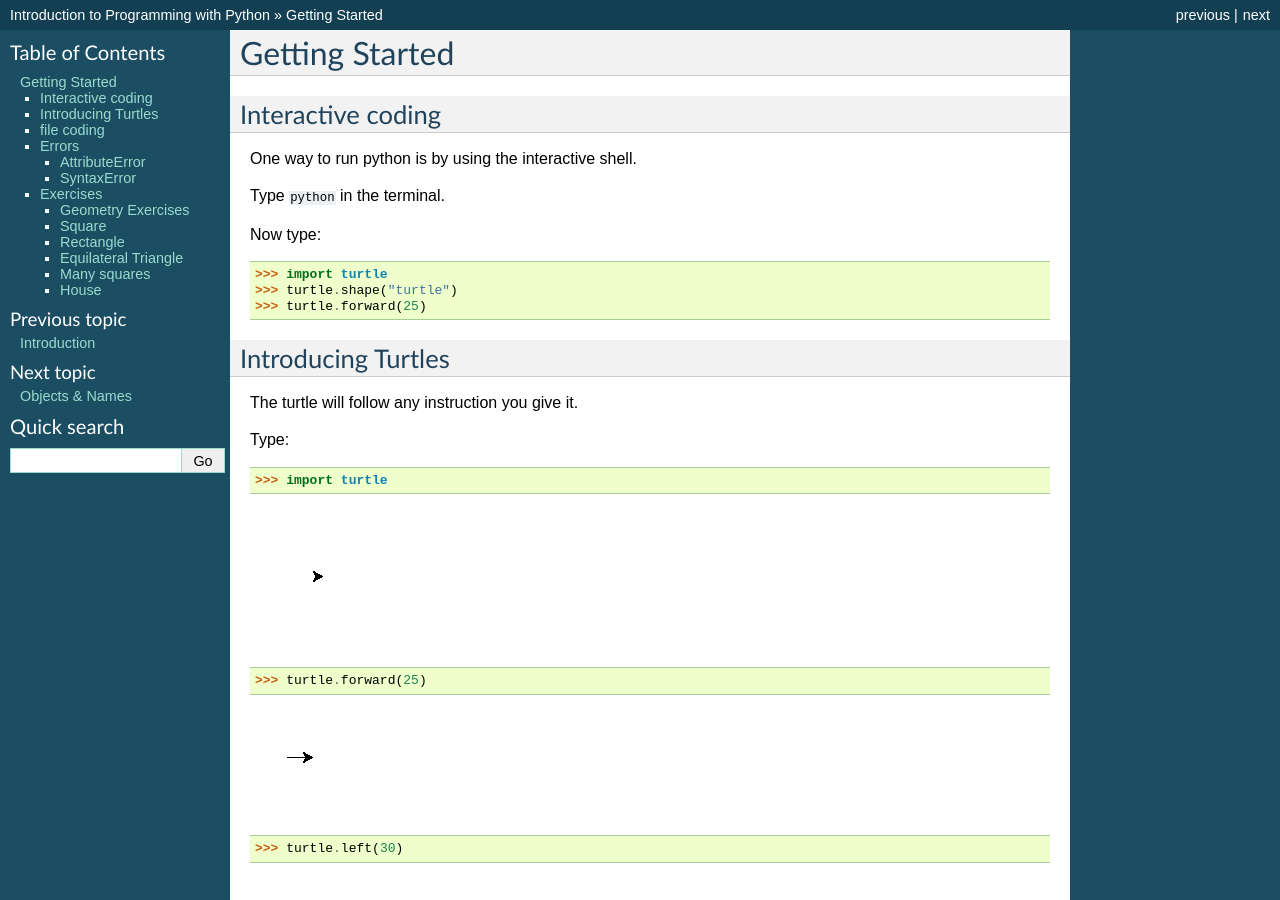
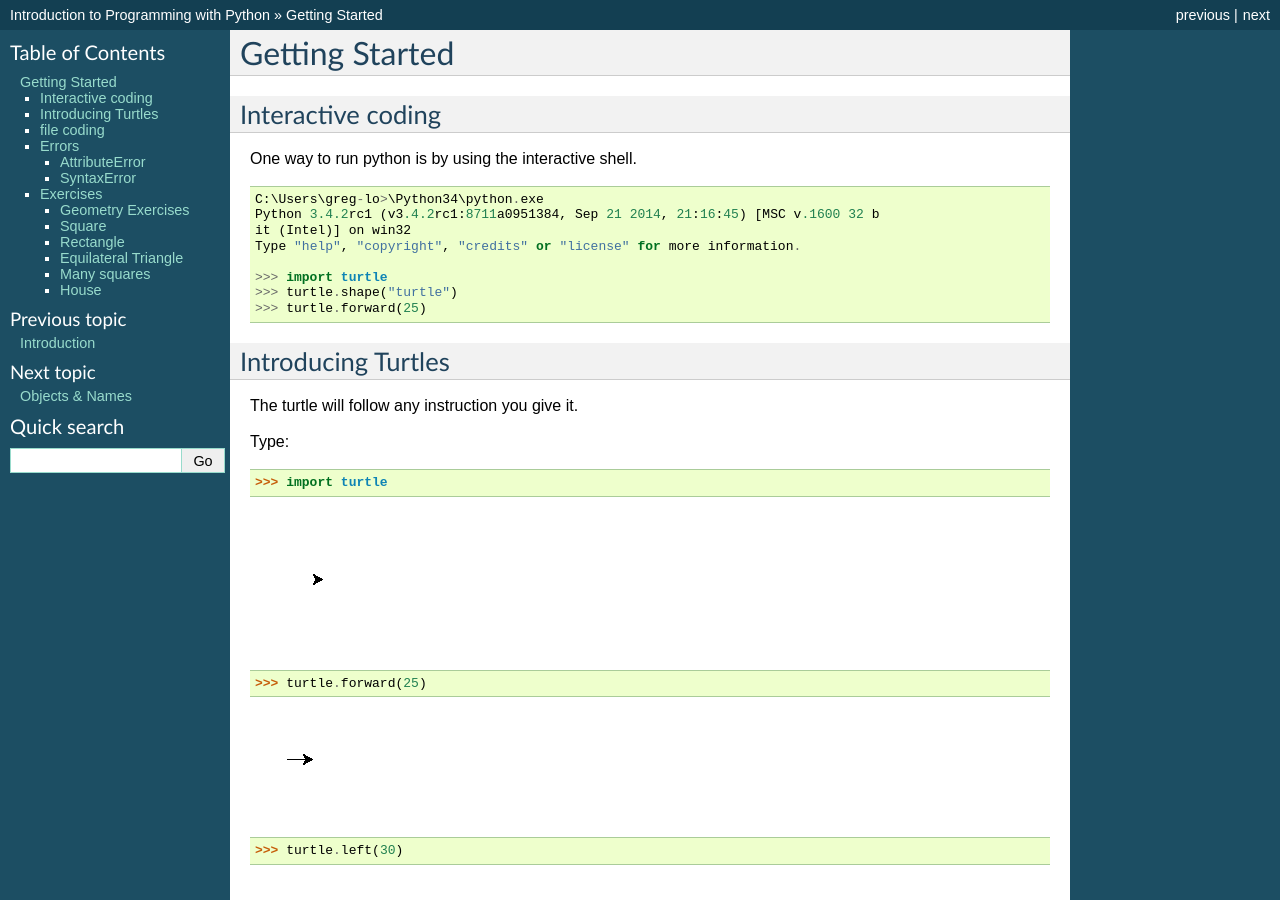
Before and after one commit to gu-lseg/intro-to-programming, a Sphinx documentation site: the page built from source/getting_started.rst, in a window 1280 px wide and 900 px high. Built offline with Sphinx 7.4.7, drawn with Linux system fonts in a browser that asks for light colours.

Commit message:
moving command to windows

```diff
--- a/source/getting_started.rst
+++ b/source/getting_started.rst
@@ -6,9 +6,12 @@ Interactive coding
 
 One way to run python is by using the interactive shell.
 
-Type ``python`` in the terminal.
+::
 
-Now type::
+    C:\Users\greg-lo>\Python34\python.exe
+    Python 3.4.2rc1 (v3.4.2rc1:8711a0951384, Sep 21 2014, 21:16:45) [MSC v.1600 32 b
+    it (Intel)] on win32
+    Type "help", "copyright", "credits" or "license" for more information.
 
     >>> import turtle
     >>> turtle.shape("turtle")
```
